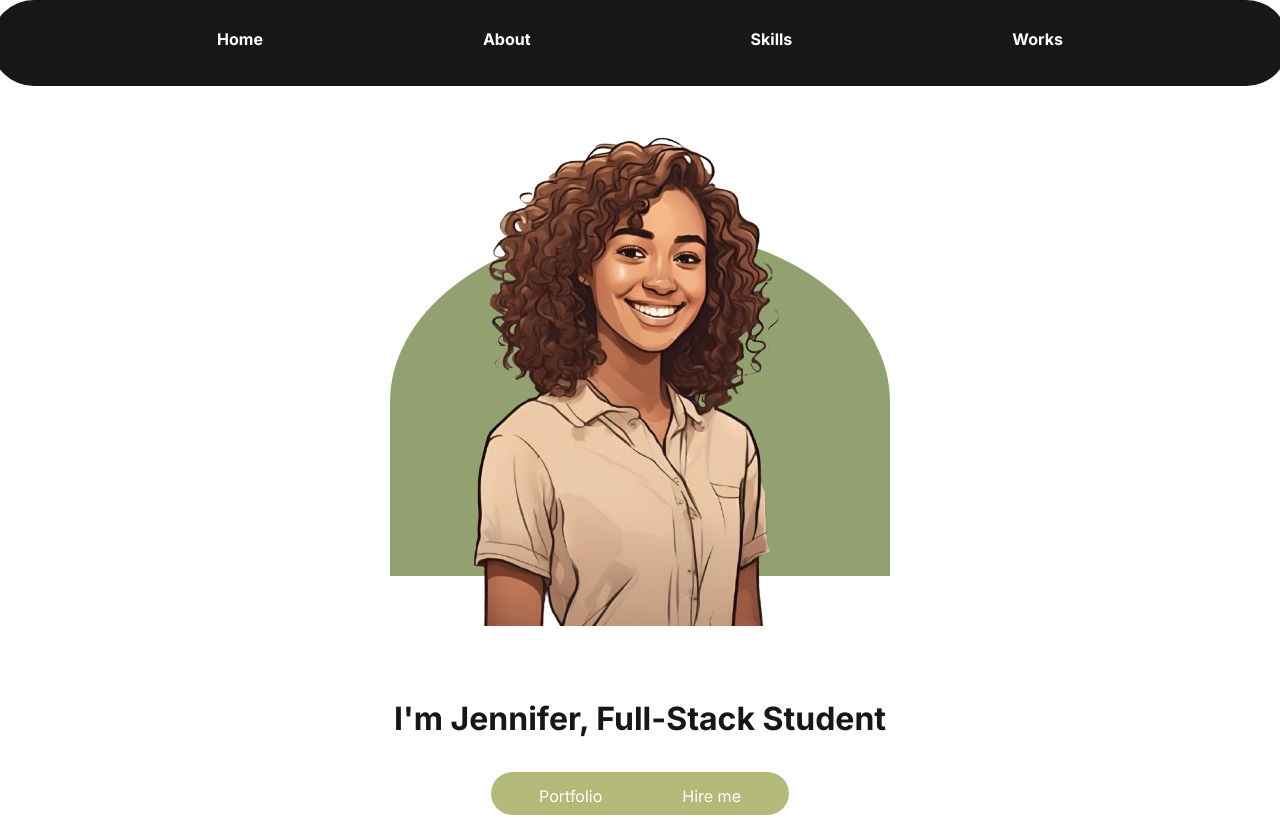
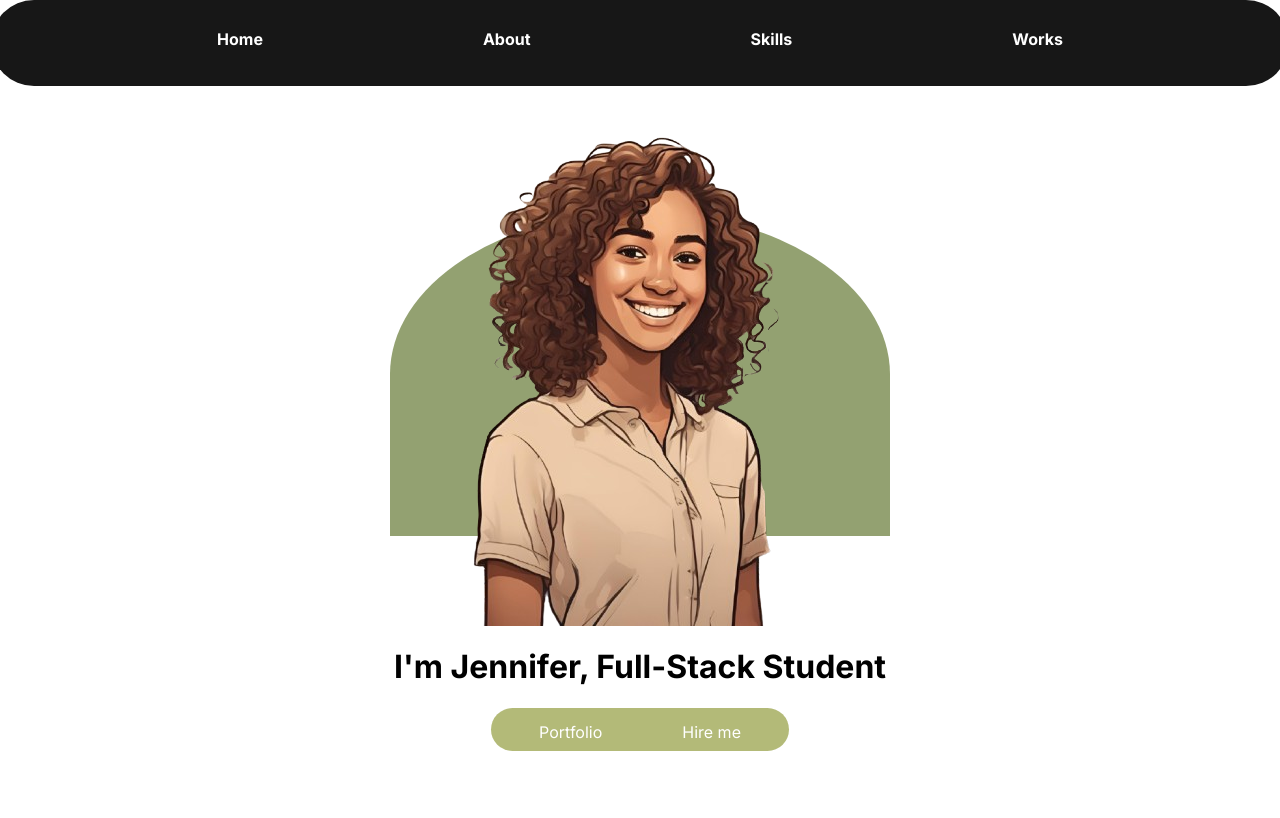
Before and after one commit to jennifersilva97/Portfolio082024, a plain HTML site: page index.html in a window 1280 px wide. Shown: the top 818 px of the page. Drawn offline with Linux system fonts and the light colour scheme.

Commit message:
Atualização CSS 2

```diff
--- a/index.html
+++ b/index.html
@@ -10,7 +10,7 @@
       href="https://fonts.googleapis.com/css2?family=Inter:ital,opsz,wght@0,14..32,100..900;1,14..32,100..900&display=swap"
       rel="stylesheet"
     />
-    <link rel="icon" href="./icons8-tartaruga-64 (2).png" type="image/png" />
+    <link rel="icon" href="./Assets/Images/icons8-tartaruga-64 (2).png" type="image/png" />
 <link rel="stylesheet" href="./style.css">
 </head>
 <body>
--- a/style.css
+++ b/style.css
@@ -37,9 +37,11 @@ font-weight: 700
     margin: 15px 110px
 
 
+
+
 }
  .portfolio__image {
-    padding: 40px 0;
+    padding: 40px 0 0;
     display: block;
     width: 100%;
     height: 100;
@@ -78,6 +80,7 @@ display: flex;}
 
 .container {
     position: relative;
+
 }
 
 .semi-circle {
@@ -93,8 +96,12 @@ bottom: 90px;
 }
 
 .portfolio__main-heading {
-    color: #171717;
-    padding: 12px 0;
+    /* color: #171717;
+    padding: 12px 0; */
+    display: inline-block;
+    bottom: 70px;
+
+
 }
 
 .portfolio__about {
```
Also changed, not shown: Assets/Images/icons8-tartaruga-64 (2).png (renamed from icons8-tartaruga-64 (2).png), Jennifer.jpg.png (deleted).
